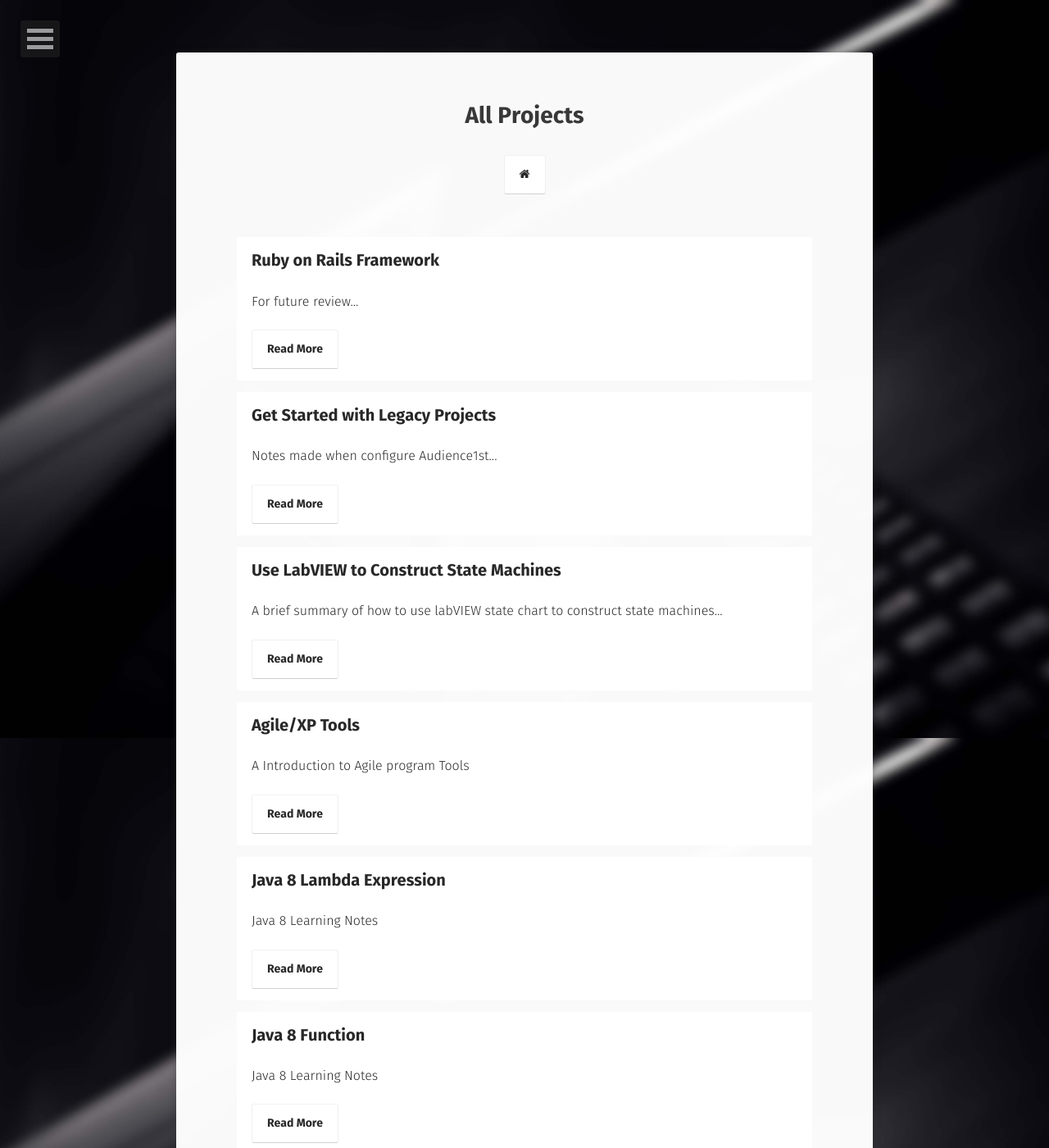
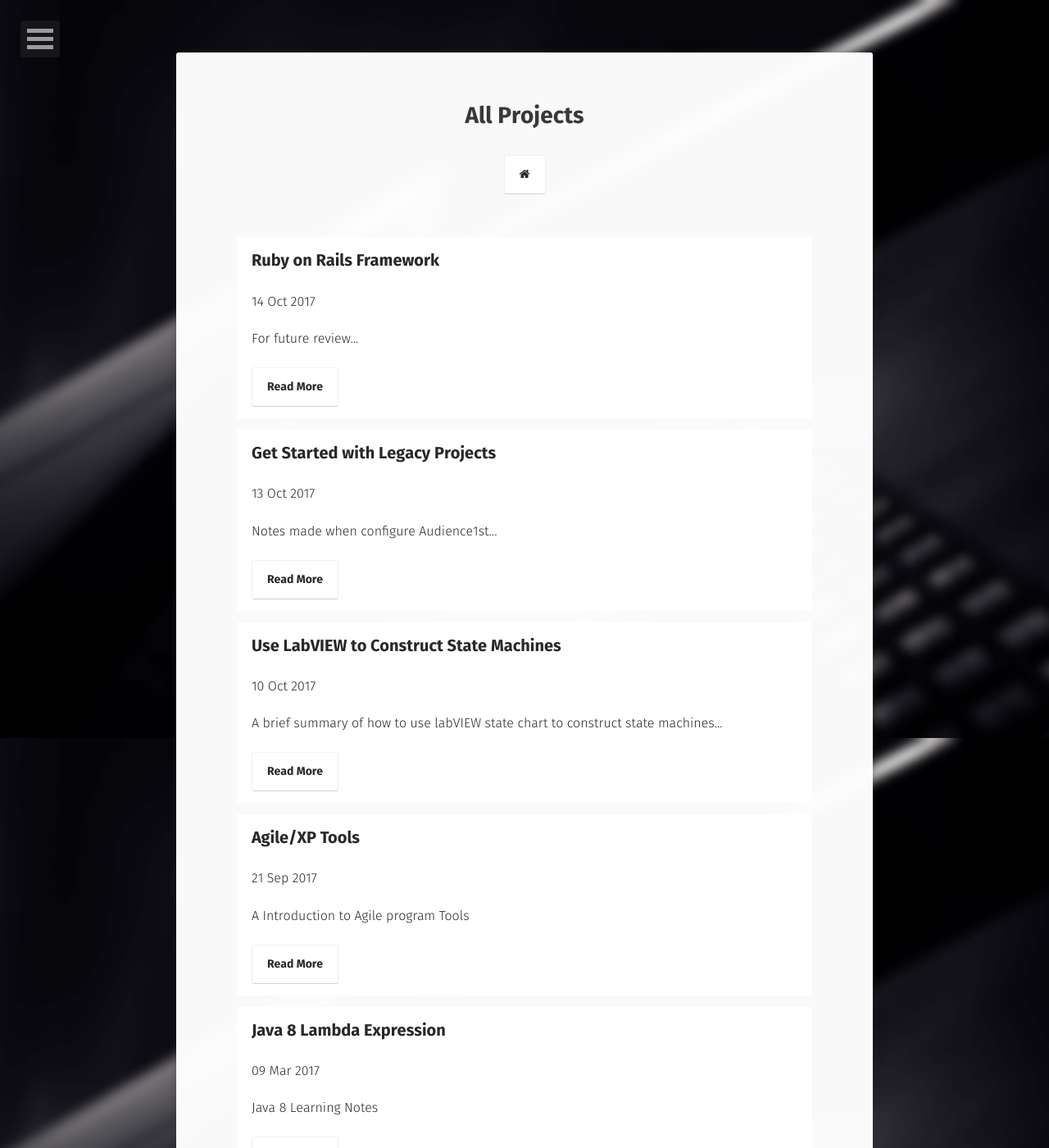
Before and after one commit to JayWan/JayWan.github.io, a Jekyll site: the page built from projects/index.md, in a window 1280 px wide and 1400 px high. Shown: the whole window at 82% size. Built offline with Jekyll 4.4.1, drawn with Linux system fonts in a browser that asks for light colours; some web fonts are replaced; some of the changed text lies outside the part shown.

Commit message:
Done For Today

```diff
--- a/_layouts/project.html
+++ b/_layouts/project.html
@@ -27,6 +27,7 @@ layout: compress
                     <ul>
                         <li class="wow fadeInLeft" data-wow-duration="1.5s">
                             <a class="zoombtn" href="{{ site.url }}{{ post.url }}">{{ post.title }}</a>
+                            <p>{{ post.date | date_to_string }}
                             <p>{{ post.excerpt }}</p>
                             <a href="{{ site.url }}{{ post.url }}" class="btn zoombtn">Read More</a>
                         </li>
--- a/_posts/2017-10-13-Ruby On Rails Framework.md
+++ b/_posts/2017-10-14-Ruby On Rails Framework.md
@@ -1,7 +1,7 @@
 ---
 layout: post
 title: Ruby on Rails Framework
-date: 2017-10-13
+date: 2017-10-14
 excerpt: "For future review..."
 project: ture
 tag:
```
Also changed, not shown: 12 other files.
